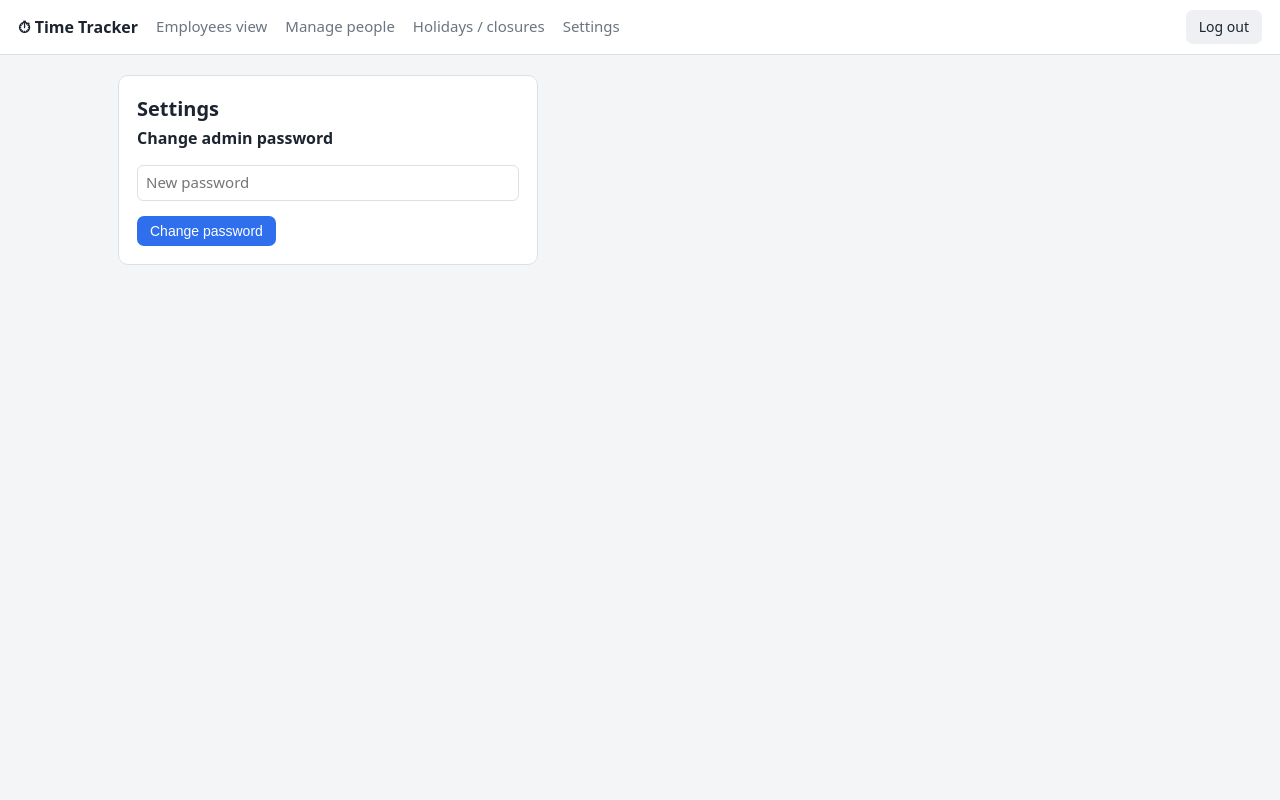
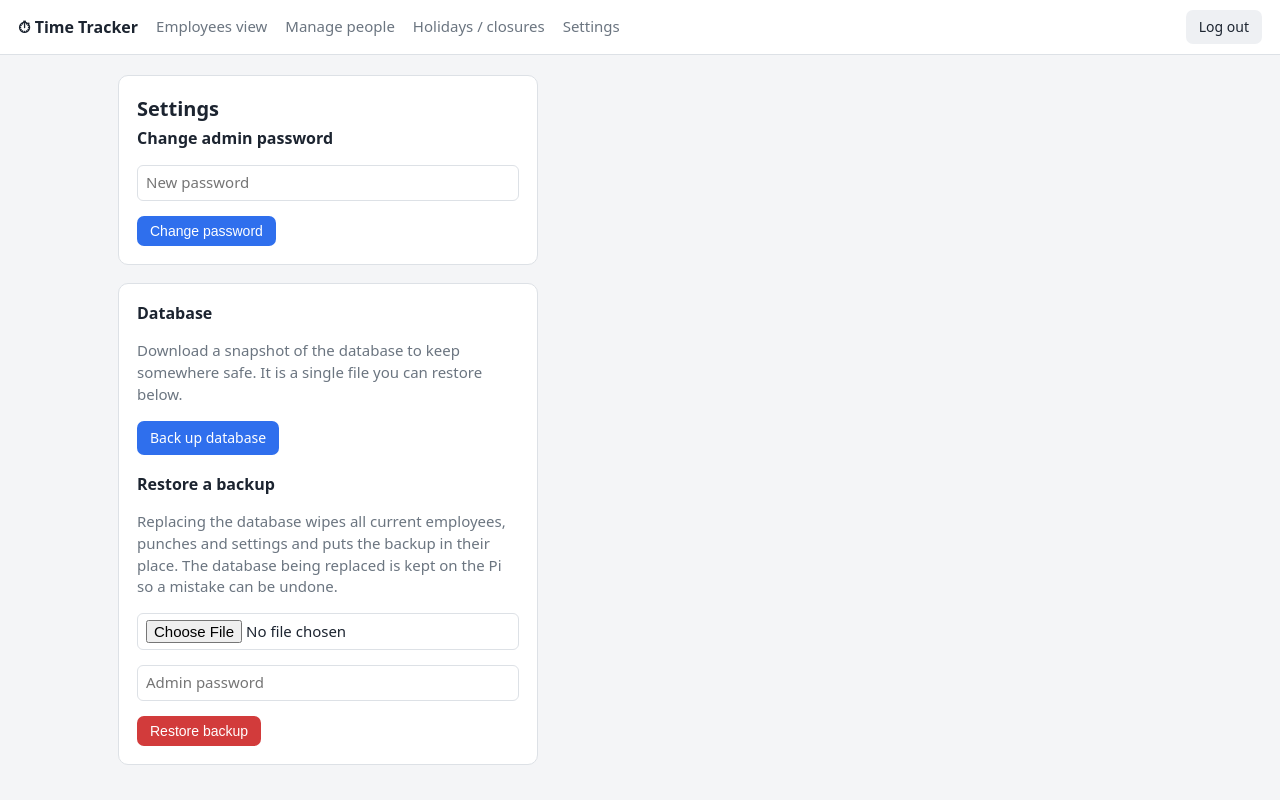
Before and after one commit to Arlo-real/time-tracker, a Flask app: page /settings in a window 1280 px wide. Run offline with Flask 3, Linux system fonts and the light colour scheme; the visitor is signed in with stand-in values (Sample User, id 1).

Commit message:
backup restore

```diff
--- a/app.py
+++ b/app.py
@@ -3,27 +3,27 @@
 Server-rendered Flask app, protected by a single admin password. Runs on the Pi
 alongside the reader. Start with:  python3 app.py   (default http://0.0.0.0:8080)
 Default password is 'admin' -- change it under Settings on first login.
+
+If the password is forgotten, reset it from the Pi itself:
+    python3 app.py --reset-password
 """
 
 import io
+import os
 import csv
 import re
 import calendar
+import tempfile
 from datetime import date, datetime, timedelta
 from functools import wraps
 
 from flask import (Flask, session, request, redirect, url_for,
-                   render_template, flash, abort, Response)
+                   render_template, flash, abort, Response, send_file)
 
 import buzzer
 import db
 
 db.init_db()
-
-# Uploaded sounds are cut to a few seconds and re-encoded, so the stored audio
-# is small whatever arrives. This cap only stops someone feeding the Pi a whole
-# album before we get the chance to trim it.
-MAX_UPLOAD_MB = 16
 
 # Sign back in after this long without using the site. Idle, not absolute: the
 # cookie is reissued on every request, so an admin working through the afternoon
@@ -31,9 +31,11 @@ MAX_UPLOAD_MB = 16
 # a way in overnight.
 SESSION_HOURS = 12
 
+# Shortest admin password accepted, by the web UI and the CLI reset alike.
+MIN_PASSWORD_LEN = 4
+
 app = Flask(__name__)
 app.secret_key = db.get_secret_key()
-app.config["MAX_CONTENT_LENGTH"] = MAX_UPLOAD_MB * 1024 * 1024
 app.permanent_session_lifetime = timedelta(hours=SESSION_HOURS)
 # The session cookie is the credential: keep it away from JavaScript and off
 # cross-site requests. Not marked Secure -- this is served over plain HTTP on
@@ -325,16 +327,6 @@ def sound_preview(employee_id, direction):
     return Response(row["audio"], mimetype="audio/wav")
 
 
-@app.errorhandler(413)
-def too_large(e):
-    """Flask aborts oversized uploads before our route runs, so the friendly
-    message has to happen here."""
-    flash(f"That file is too big (limit {MAX_UPLOAD_MB} MB). "
-          f"At most {buzzer.MAX_CLIP_SECONDS:g}s of it is used anyway "
-          f"— try a shorter file.", "error")
-    return redirect(request.referrer or url_for("index"))
-
-
 @app.route("/employee/<int:employee_id>/absence", methods=["POST"])
 @login_required
 def set_absence(employee_id):
@@ -518,8 +510,8 @@ def employees():
 def settings():
     if request.method == "POST":
         pw = request.form.get("password", "")
-        if len(pw) < 4:
-            flash("Password too short (min 4 chars).", "error")
+        if len(pw) < MIN_PASSWORD_LEN:
+            flash(f"Password too short (min {MIN_PASSWORD_LEN} chars).", "error")
         else:
             # Rotating the key invalidates every existing session -- including
             # this one, so sign this browser back in with the new key before
@@ -535,6 +527,88 @@ def settings():
                   "been logged out.", "ok")
         return redirect(url_for("settings"))
     return render_template("settings.html")
+
+
+# ── backup / restore ──────────────────────────────────────────────────────────
+#
+# Backup hands the admin a consistent snapshot of the live database to keep off
+# the Pi. Restore takes such a file back and makes it the live database. This is
+# the browser-driven counterpart to the automatic USB-stick backups (backup.py).
+
+@app.route("/settings/backup")
+@login_required
+def backup_download():
+    """Send a consistent snapshot of the database as a download.
+
+    The snapshot is taken to a temp file (VACUUM INTO needs a path), then read
+    into memory and the temp file removed at once, so a copy of everyone's hours
+    is never left lying in /tmp regardless of how the response is served.
+    """
+    stamp = datetime.now().strftime("%Y%m%d-%H%M%S")
+    tmp = os.path.join(tempfile.gettempdir(), f"tt-download-{stamp}.db")
+    try:
+        db.snapshot_to(tmp)
+        with open(tmp, "rb") as f:
+            data = f.read()
+    except Exception as e:
+        flash(f"Could not create a backup: {e}", "error")
+        return redirect(url_for("settings"))
+    finally:
+        _quiet_remove(tmp)
+    return send_file(io.BytesIO(data), as_attachment=True,
+                     download_name=f"attendance-{stamp}.db",
+                     mimetype="application/octet-stream")
+
+
+@app.route("/settings/restore", methods=["POST"])
+@login_required
+def backup_restore():
+    """Replace the live database with an uploaded backup file.
+
+    Re-checks the admin password (this wipes the current data) and verifies the
+    uploaded file with integrity_check before swapping anything, so a corrupt or
+    unrelated file can never land as the live database.
+    """
+    if not db.verify_admin(request.form.get("password", "")):
+        flash("Wrong password; database not restored.", "error")
+        return redirect(url_for("settings"))
+
+    upload = request.files.get("backup")
+    if upload is None or not upload.filename:
+        flash("No backup file chosen.", "error")
+        return redirect(url_for("settings"))
+
+    stamp = datetime.now().strftime("%Y%m%d-%H%M%S")
+    staged = os.path.join(tempfile.gettempdir(), f"tt-upload-{stamp}.db")
+    try:
+        upload.save(staged)
+        info = db.inspect_backup(staged)
+    except Exception as e:
+        _quiet_remove(staged)
+        flash(f"That file is not a usable backup ({e}); nothing changed.", "error")
+        return redirect(url_for("settings"))
+
+    try:
+        kept = db.restore_from(staged)
+    except Exception as e:
+        flash(f"Restore failed: {e}", "error")
+        return redirect(url_for("settings"))
+    finally:
+        _quiet_remove(staged)
+
+    msg = (f"Database restored ({info['employees']} employees, "
+           f"{info['punches']} punches).")
+    if kept:
+        msg += f" The previous database was kept on the Pi at {kept}."
+    flash(msg, "ok")
+    return redirect(url_for("settings"))
+
+
+def _quiet_remove(path):
+    try:
+        os.remove(path)
+    except OSError:
+        pass
 
 
 # ── per-employee monthly CSV ──────────────────────────────────────────────────
@@ -589,7 +663,46 @@ def export_employee_month(employee_id):
                     headers={"Content-Disposition": f'attachment; filename="{fn}"'})
 
 
+def reset_password_cli(argv) -> int:
+    """Set the admin password from the command line.
+
+    For when the password has been forgotten and the web UI can't be reached:
+    run on the Pi itself (it writes straight to the database). Rotating the key
+    inside set_admin_password logs out every browser, so a lost or leaked old
+    password stops being a way in the moment this runs.
+
+    Usage:
+        python3 app.py --reset-password              # prompt (hidden), twice
+        python3 app.py --reset-password NEWPASSWORD  # non-interactive
+    """
+    import getpass
+
+    if len(argv) > 2:
+        pw = argv[2]
+    else:
+        try:
+            pw = getpass.getpass("New admin password: ")
+            if getpass.getpass("Repeat new password: ") != pw:
+                print("Passwords did not match; nothing changed.")
+                return 1
+        except (EOFError, KeyboardInterrupt):
+            print("\nCancelled; nothing changed.")
+            return 1
+
+    if len(pw) < MIN_PASSWORD_LEN:
+        print(f"Password too short (min {MIN_PASSWORD_LEN} chars); nothing changed.")
+        return 1
+
+    db.set_admin_password(pw)
+    print("Admin password changed. Any signed-in browsers have been logged out.")
+    return 0
+
+
 if __name__ == "__main__":
+    import sys
+    if len(sys.argv) > 1 and sys.argv[1] == "--reset-password":
+        sys.exit(reset_password_cli(sys.argv))
+
     host, port = "0.0.0.0", 8080
     try:
         from waitress import serve
--- a/db.py
+++ b/db.py
@@ -925,6 +925,82 @@ def get_secret_key() -> str:
     return _config("secret_key")
 
 
+# ── backup / restore ──────────────────────────────────────────────────────────
+#
+# These back the "Back up / Restore" buttons in the admin site. They are the
+# same idea as backup.py's USB-stick backups, but driven from the browser: the
+# admin downloads a consistent snapshot, or uploads one to replace the live DB.
+
+def snapshot_to(dest: str) -> None:
+    """Write a consistent copy of the live database to `dest`, then verify it.
+
+    Uses VACUUM INTO so a snapshot can be taken while the scan station has the
+    WAL database open -- a plain file copy of a live WAL DB is torn. Raises if
+    the result does not open or fails integrity_check, so a caller that returns
+    without an exception is handing out a file it has actually checked.
+    """
+    if os.path.exists(dest):
+        os.remove(dest)
+    conn = sqlite3.connect(DB_PATH)
+    try:
+        conn.execute("VACUUM INTO ?", (dest,))
+    finally:
+        conn.close()
+
+    check = sqlite3.connect(dest)
+    try:
+        res = check.execute("PRAGMA integrity_check").fetchone()[0]
+        if res != "ok":
+            raise RuntimeError(f"integrity_check said: {res}")
+        # the tables we care about must be readable
+        check.execute("SELECT COUNT(*) FROM punches").fetchone()
+        check.execute("SELECT COUNT(*) FROM employees").fetchone()
+    finally:
+        check.close()
+
+
+def inspect_backup(path: str) -> dict:
+    """Confirm `path` is a usable time-tracker database, returning its counts.
+
+    Raises if it is not a valid SQLite file, fails integrity_check, or lacks the
+    tables this application needs -- so restore can refuse before touching the
+    live database.
+    """
+    check = sqlite3.connect(path)
+    try:
+        if check.execute("PRAGMA integrity_check").fetchone()[0] != "ok":
+            raise RuntimeError("integrity_check failed")
+        emps = check.execute("SELECT COUNT(*) FROM employees").fetchone()[0]
+        punches = check.execute("SELECT COUNT(*) FROM punches").fetchone()[0]
+    finally:
+        check.close()
+    return {"employees": emps, "punches": punches}
+
+
+def restore_from(src: str) -> str:
+    """Replace the live database with the verified file at `src`.
+
+    The caller must have run inspect_backup(src) first. The current database is
+    moved aside to attendance.db.replaced-<stamp> rather than deleted, so a
+    mistaken restore is recoverable, and the stale WAL/SHM sidecars are removed
+    (they belong to the database we just moved away, not the new one). Returns
+    the path the previous database was kept at, or "" if there was none.
+    """
+    import shutil
+    stamp = datetime.now().strftime("%Y%m%d-%H%M%S")
+    kept = ""
+    if os.path.exists(DB_PATH):
+        kept = f"{DB_PATH}.replaced-{stamp}"
+        shutil.move(DB_PATH, kept)
+    for suffix in ("-wal", "-shm"):
+        try:
+            os.remove(DB_PATH + suffix)
+        except OSError:
+            pass
+    shutil.copyfile(src, DB_PATH)
+    return kept
+
+
 # ── monthly summary (the heart of the admin view) ─────────────────────────────
 
 def _pair_day(times: list) -> tuple:
--- a/templates/settings.html
+++ b/templates/settings.html
@@ -9,4 +9,24 @@
     <button type="submit">Change password</button>
   </form>
 </div>
+
+<div class="card" style="max-width:420px;">
+  <h2>Database</h2>
+
+  <p class="muted">Download a snapshot of the database to keep somewhere safe.
+    It is a single file you can restore below.</p>
+  <p><a class="btn" href="{{ url_for('backup_download') }}">Back up database</a></p>
+
+  <h2 style="margin-top:18px;">Restore a backup</h2>
+  <p class="muted">Replacing the database wipes all current employees, punches
+    and settings and puts the backup in their place. The database being replaced
+    is kept on the Pi so a mistake can be undone.</p>
+  <form method="post" action="{{ url_for('backup_restore') }}"
+        enctype="multipart/form-data"
+        onsubmit="return confirm('Replace the live database with this backup? All current data will be overwritten.');">
+    <p><input name="backup" type="file" accept=".db" required style="width:100%"></p>
+    <p><input name="password" type="password" placeholder="Admin password" required style="width:100%"></p>
+    <button type="submit" class="danger">Restore backup</button>
+  </form>
+</div>
 {% endblock %}
```
